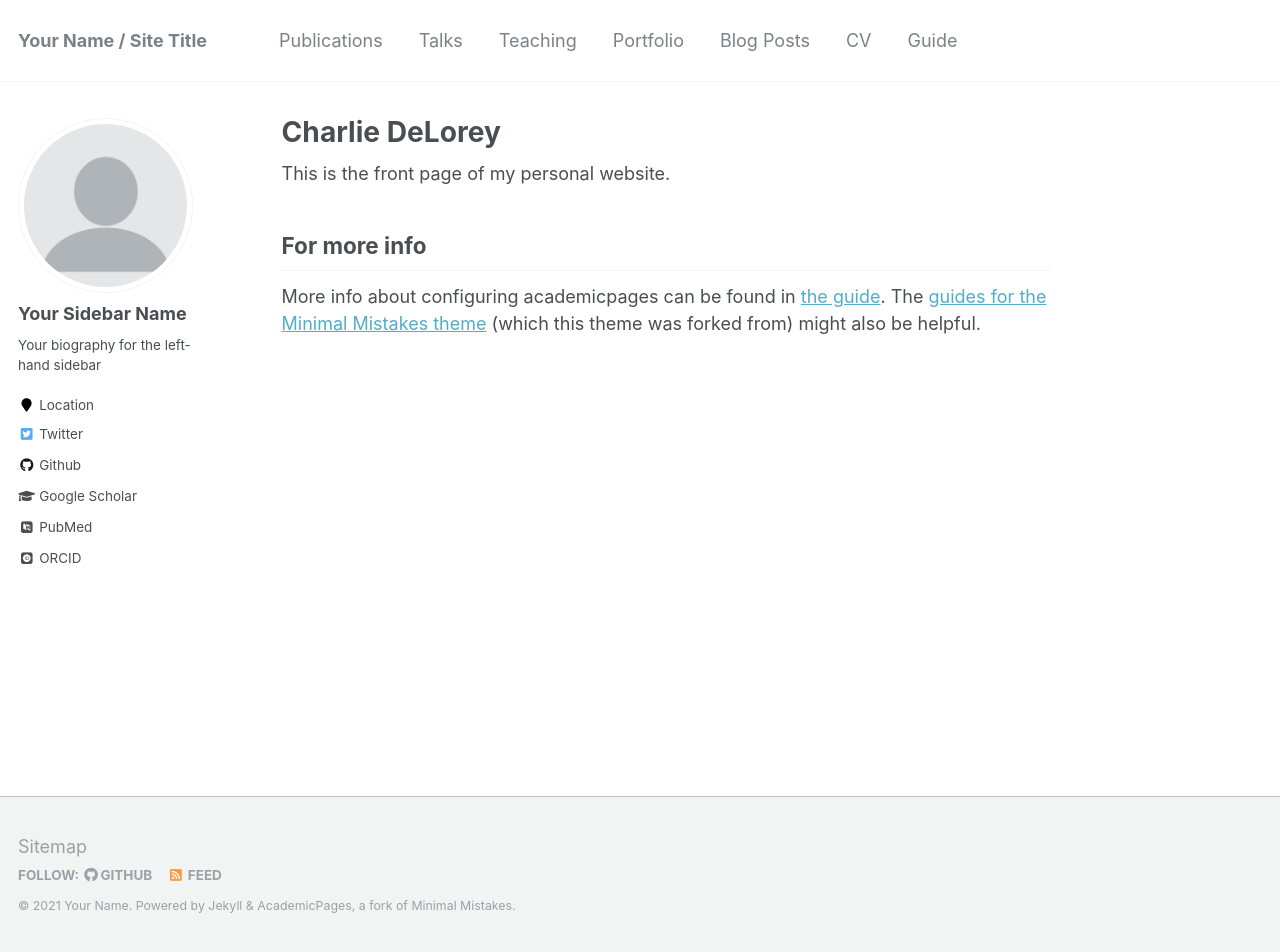
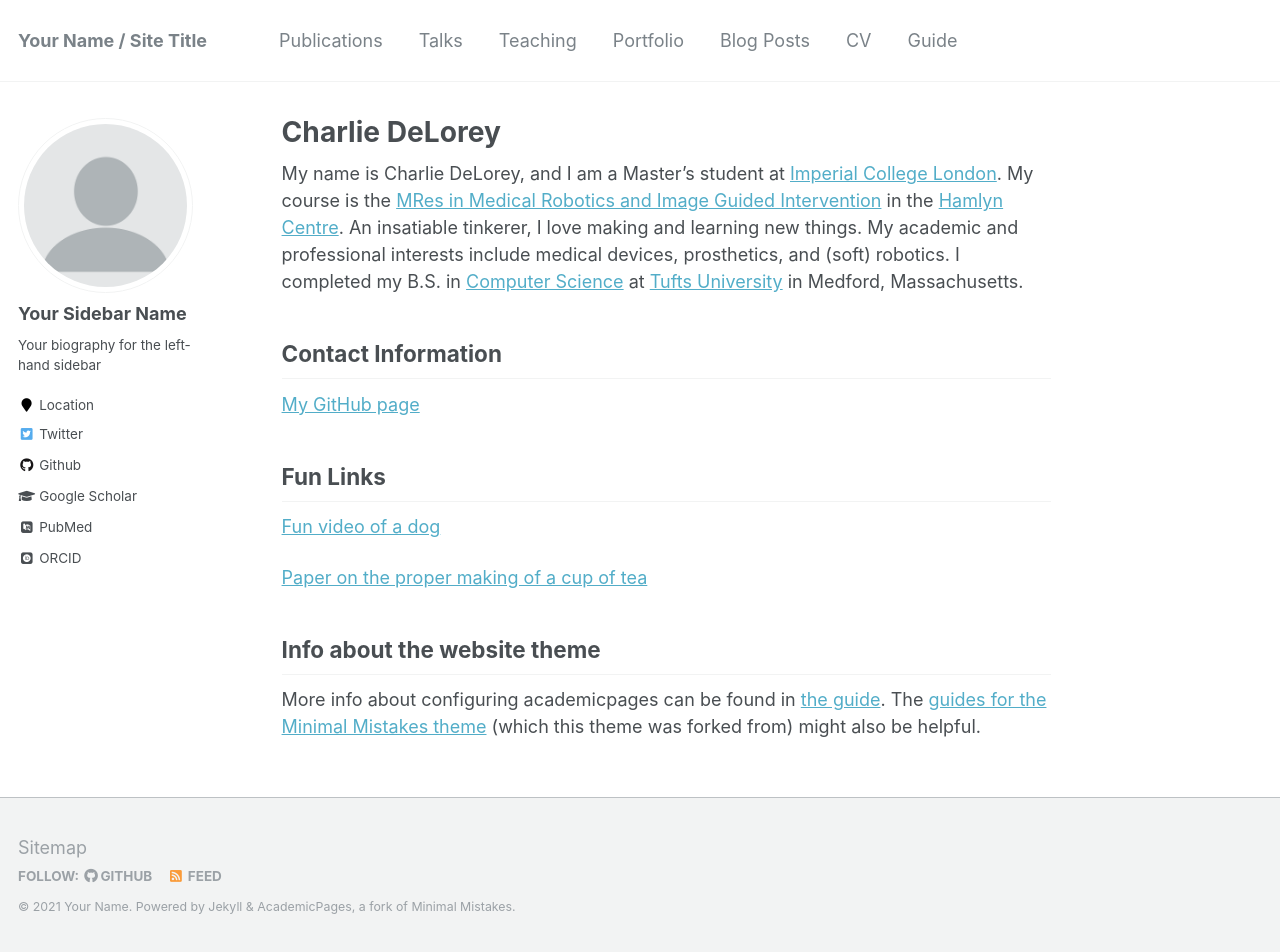
Before and after one commit to cdelor02/website, a Jekyll site: the page built from _pages/about.md, in a window 1280 px wide and 952 px high. Built offline with Jekyll 4.4.1, drawn with Linux system fonts in a browser that asks for light colours; some web fonts are replaced.

Commit message:
Update about.md

```diff
--- a/_pages/about.md
+++ b/_pages/about.md
@@ -8,9 +8,24 @@ redirect_from:
   - /about.html
 ---
 
-This is the front page of my personal website.
+My name is Charlie DeLorey, and I am a Master's student at [Imperial College London](https://www.imperial.ac.uk). My course is the [MRes in Medical Robotics and Image Guided Intervention](https://www.imperial.ac.uk/study/pg/medicine/medical-robotics/) in the [Hamlyn Centre](https://www.imperial.ac.uk/hamlyn-centre/). An insatiable tinkerer, I love making and learning new things. My academic and professional interests include medical devices, prosthetics, and (soft) robotics. I completed my B.S. in [Computer Science](https://engineering.tufts.edu/cs/) at [Tufts University](https://www.tufts.edu/) in Medford, Massachusetts.
 
 
-For more info
+## Contact Information
+
+[My GitHub page](https://github.com/cdelor02)
+
+
+## Fun Links
+
+[Fun video of a dog](https://www.youtube.com/watch?v=vlA2XaKfh78&list=FLHM4vUhTKs3chwPfY8vw6rQ)
+
+[Paper on the proper making of a cup of tea](http://www.gatsby.ucl.ac.uk/tea/tea_archive/attached_files/BS6008.pdf)
+
+
+
+
+
+Info about the website theme
 ------
 More info about configuring academicpages can be found in [the guide](https://academicpages.github.io/markdown/). The [guides for the Minimal Mistakes theme](https://mmistakes.github.io/minimal-mistakes/docs/configuration/) (which this theme was forked from) might also be helpful.
```
